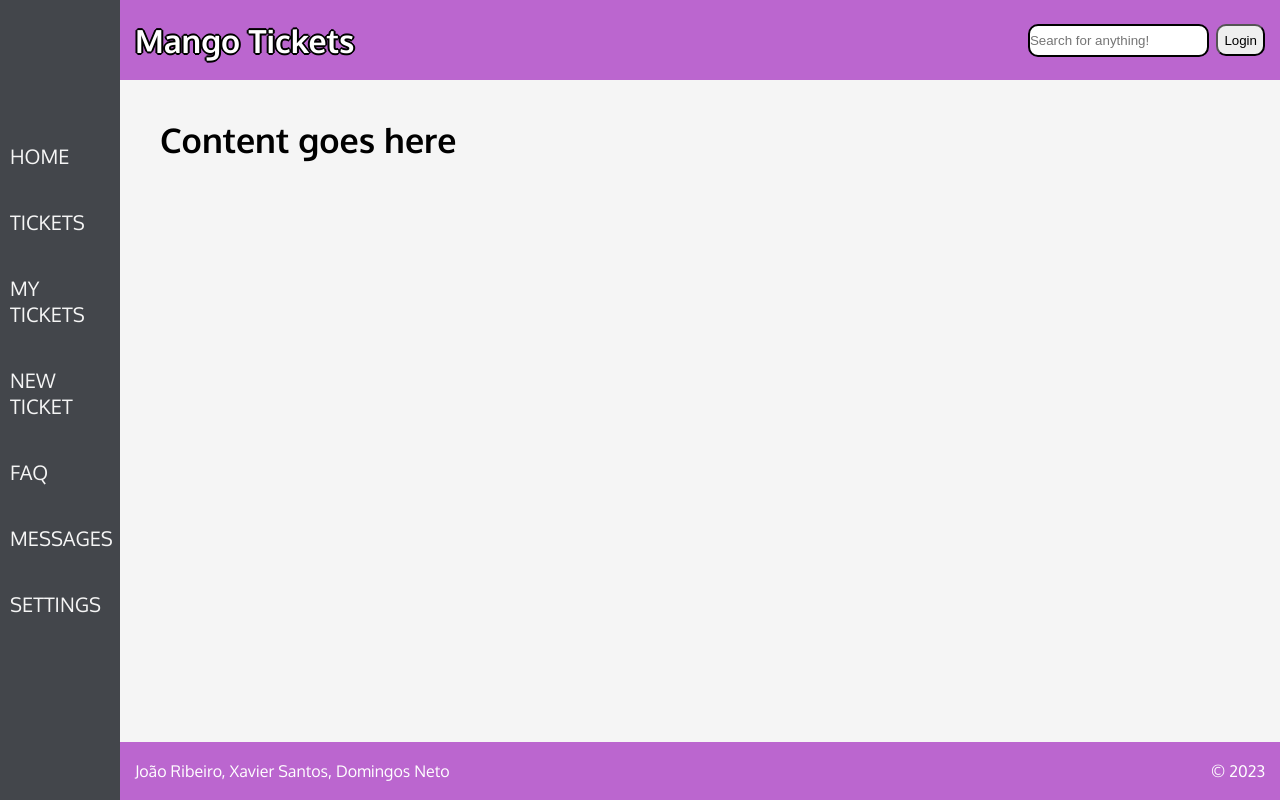
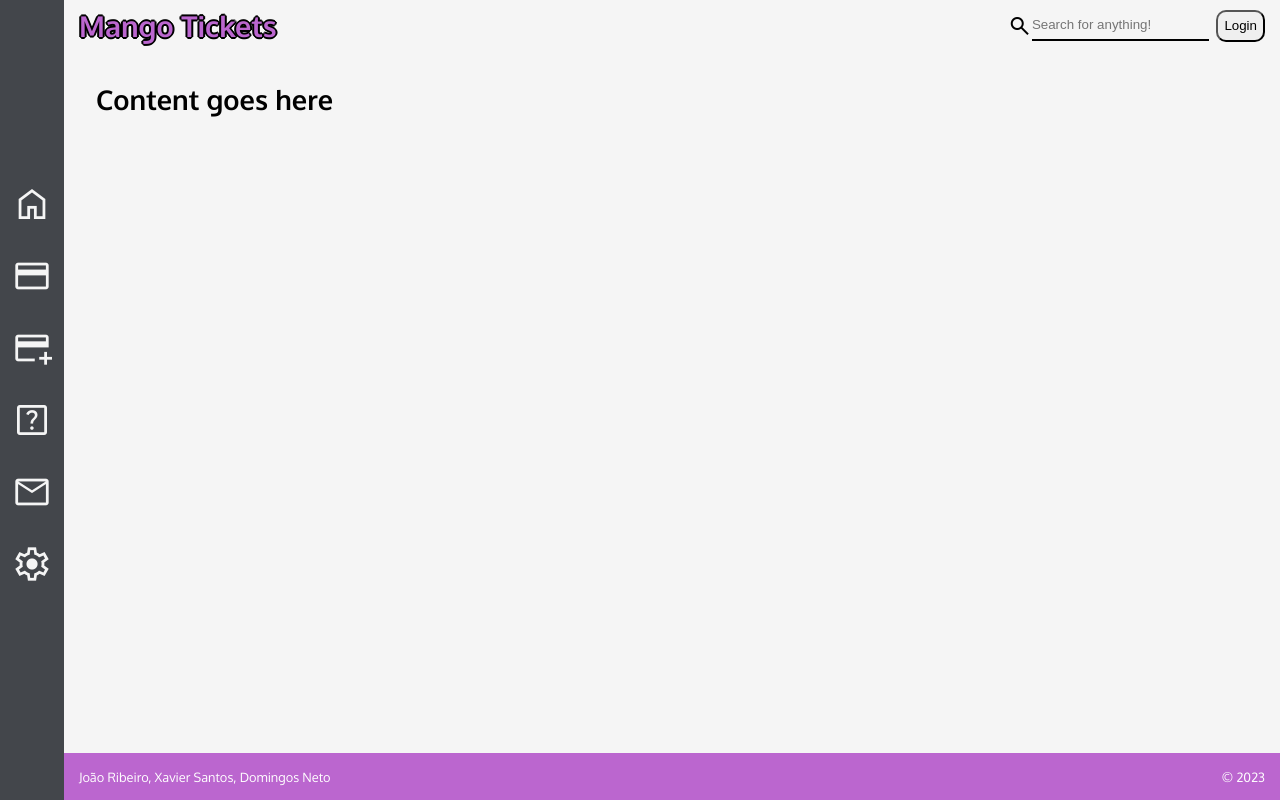
Before and after one commit to domingosneto03/TroubleTickets, a PHP site: page /template.html in a window 1280 px wide. Run offline with PHP 8.4, Linux system fonts and the light colour scheme.

Commit message:
major changes to header and side bar

```diff
--- a/style.css
+++ b/style.css
@@ -1,16 +1,12 @@
 @import url('https://fonts.googleapis.com/css2?family=Oxygen:wght@400;700&display=swap');
 @import url('https://fonts.googleapis.com/css2?family=Cormorant:ital,wght@0,400;0,700;1,400;1,700&display=swap');
-
-html {
-    font-size: 20px;
-}
 
 body {
     font-size: 1em;
     display: grid;
     padding: 0;
     margin: 0;
-    grid-template-columns: 6rem auto;
+    grid-template-columns: 4rem auto;
     grid-template-rows: auto 1fr auto;
     min-height: 100vh;
 }
@@ -21,26 +17,25 @@ body {
     grid-row-start: 1;
     grid-row-end: 2;
 
-    height: 4em;
+    height: max-content;
 
     box-sizing: border-box;
     padding-left: 15px;
     padding-right: 15px;
-
-    background-color: #bb66cf;
-
+    padding-top: 7px;
+    padding-bottom: 7px;
+    background-color: whitesmoke;
     display: flex;
     justify-content: space-between;
+    align-items: center;
 }
 
 #main_header h1 {
     margin: 0;
     align-self: center;
-    height: fit-content;
     font-family: 'Oxygen', sans-serif;
     font-weight: 700;
-    font-size: 1.6em;
-    color: /*#211225*/ white;
+    font-size: 1.8em;
     /* text-shadow: 2px 2px black; */
     text-shadow: 2px 0 black, -2px 0 black, 0 2px black, 0 -2px black,
              1px 1px black, -1px -1px black, 1px -1px black, -1px 1px black;
@@ -48,7 +43,7 @@ body {
 
 #main_header h1 a {
     text-decoration: none;
-    color: white;
+    color: #bb66cf;
 }
 
 #right_side {
@@ -65,14 +60,17 @@ body {
     margin-right: 0.5em;
     padding: 0;
     height: 32px;
+    display: flex;
+    align-items: center;
 }
 
 #search_bar input {
-    border: solid 2px black;
-    border-radius: 10px;
+    border: none;
+    border-bottom: solid 2px black;
     height: 28.8px;
     padding: 0;
     margin: 0;
+    background-color: whitesmoke;
 }
 
 #login_button input {
@@ -84,7 +82,7 @@ body {
     grid-column: 1;
     height: 100vh;
     margin: 0;
-    width: 6rem;
+    width: 4rem;
     background-color: #43464b;
     display: flex;
     flex-direction: column;
@@ -97,11 +95,21 @@ body {
     font-family: 'Oxygen', sans-serif;
     font-weight: 400;
     color: whitesmoke;
-    width: fit-content;
-    padding-left: 10px;
-    padding-right: 10px;
+    width: 4rem;
+    padding: 0;
     text-decoration: none;
-    padding-bottom: 2em;
+    margin-bottom: 2em;
+    display: flex;
+    flex-direction: row;
+    justify-content: space-around;
+}
+
+#side_bar a span {
+    font-size: 2.5em;
+}
+
+#side_bar a:hover {
+    background-color: #bb66cf;
 }
 
 #toggler {
--- a/template.html
+++ b/template.html
@@ -3,12 +3,22 @@
     <head>
         <title>template</title>
         <link rel="stylesheet" href="style.css">
+        <link rel="stylesheet" href="https://fonts.googleapis.com/css2?family=Material+Symbols+Outlined:opsz,wght,FILL,GRAD@48,400,0,0" />
+        <link rel="stylesheet" href="https://fonts.googleapis.com/css2?family=Material+Symbols+Outlined:opsz,wght,FILL,GRAD@48,400,1,0" />
+        <link rel="stylesheet" href="https://fonts.googleapis.com/css2?family=Material+Symbols+Outlined:opsz,wght,FILL,GRAD@48,400,1,0" />
+        <link rel="stylesheet" href="https://fonts.googleapis.com/css2?family=Material+Symbols+Outlined:opsz,wght,FILL,GRAD@48,400,1,0" />
+        <link rel="stylesheet" href="https://fonts.googleapis.com/css2?family=Material+Symbols+Outlined:opsz,wght,FILL,GRAD@48,400,1,0" />
+        <link rel="stylesheet" href="https://fonts.googleapis.com/css2?family=Material+Symbols+Outlined:opsz,wght,FILL,GRAD@48,400,1,0" />
+        <link rel="stylesheet" href="https://fonts.googleapis.com/css2?family=Material+Symbols+Outlined:opsz,wght,FILL,GRAD@48,400,1,0" />
+        <link rel="stylesheet" href="https://fonts.googleapis.com/css2?family=Material+Symbols+Outlined:opsz,wght,FILL,GRAD@48,400,1,0" />
+        <link rel="stylesheet" href="https://fonts.googleapis.com/css2?family=Material+Symbols+Outlined:opsz,wght,FILL,GRAD@48,400,1,0" />
     </head>
     <body>
         <header id="main_header">
             <h1><a href="template.html">Mango Tickets</a></h1>
             <article id="right_side">
                 <form action="" id="search_bar">
+                    <span class="material-symbols-outlined">search</span>
                     <input type="text" name="search_bar" placeholder="Search for anything!">
                 </form>
                 <form action="" id="login_button">
@@ -18,13 +28,36 @@
             </article>
         </header>
         <aside id="side_bar">
-            <a href="template.html">HOME</a>
-            <a href="ticket_list.html">TICKETS</a>
-            <a href="my_tickets.html">MY TICKETS</a>
-            <a href="new_ticket.html">NEW TICKET</a>
-            <a href="faq.html">FAQ</a>
-            <a href="">MESSAGES</a>
-            <a href="">SETTINGS</a>
+            <a href="template.html">
+                <span class="material-symbols-outlined">
+                    home
+                </span>
+            </a>
+            <a href="ticket_list.html">
+                <span class="material-symbols-outlined">
+                    credit_card
+                </span>
+            </a>
+            <a href="new_ticket.html">
+                <span class="material-symbols-outlined">
+                    add_card
+                </span>
+            </a>
+            <a href="faq.html">
+                <span class="material-symbols-outlined">
+                    help_center
+                </span>
+            </a>
+            <a href="">
+                <span class="material-symbols-outlined">
+                    mail
+                </span>
+            </a>
+            <a href="">
+                <span class="material-symbols-outlined">
+                    settings
+                </span>
+            </a>
         </aside>
         <main>
             <article>
```
